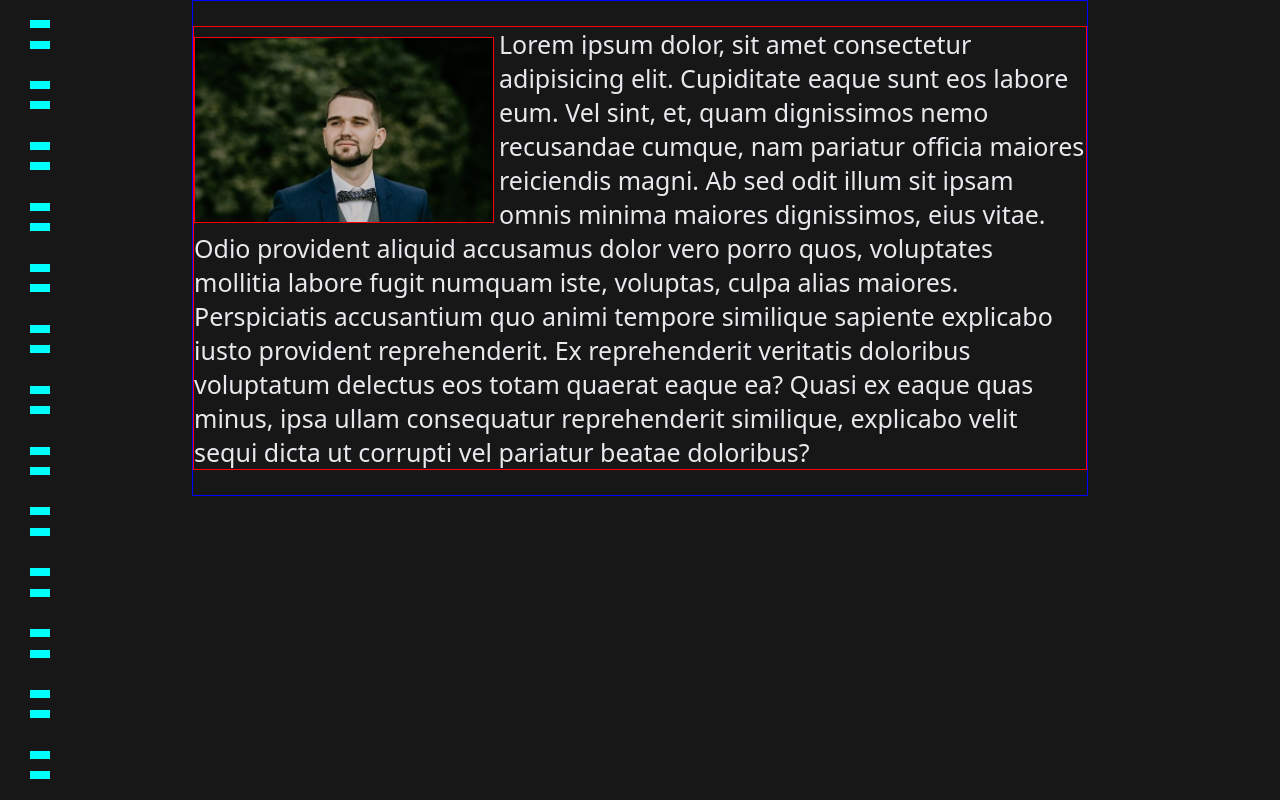
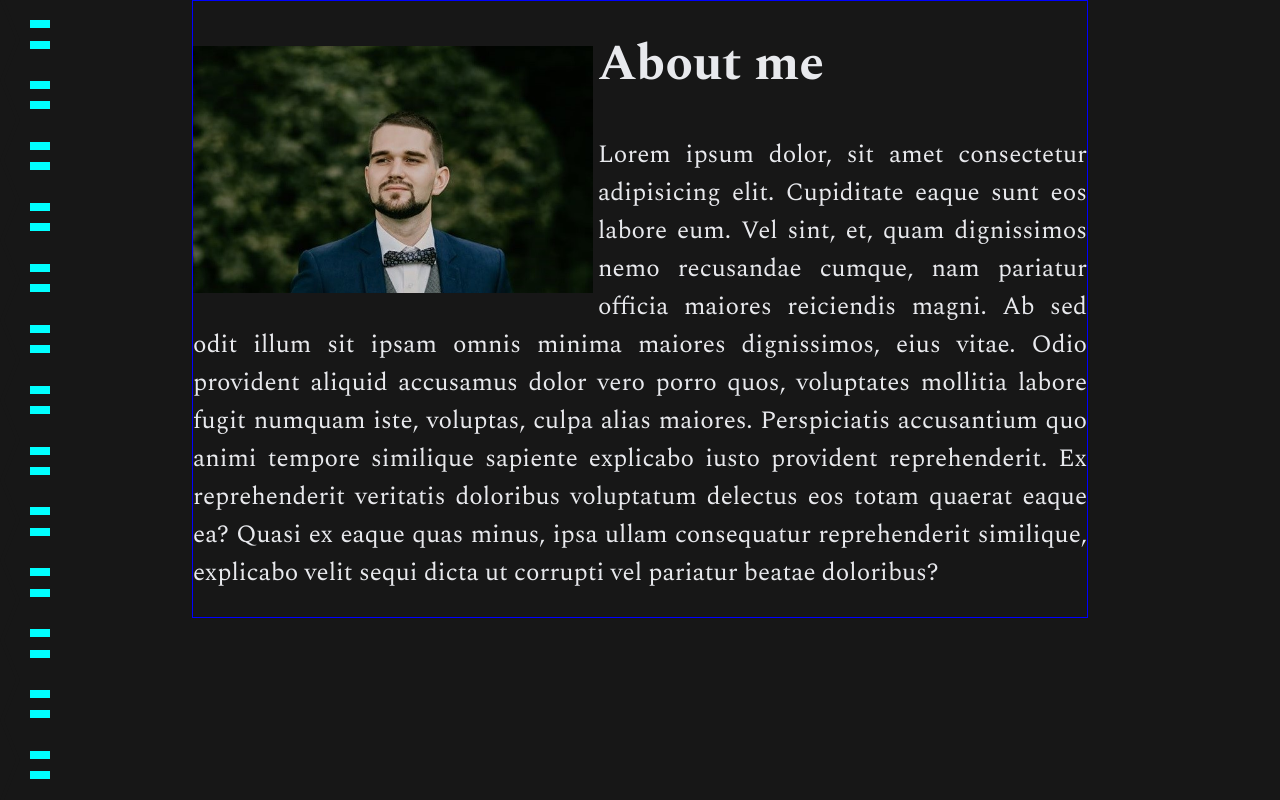
Before and after one commit to laurynas-cyber/Portfolio, a React (Create React App) app: page / in a window 1280 px wide. Built offline with nearby package versions, Linux system fonts and the light colour scheme.

Commit message:
text ready

```diff
--- a/src/App.jsx
+++ b/src/App.jsx
@@ -1,5 +1,6 @@
 import "./App.scss";
 import Scroll from "./Component/Scroll";
+
 
 function App() {
   return (
--- a/src/App.scss
+++ b/src/App.scss
@@ -1,4 +1,4 @@
-// @import "./Component//Animations/testas.scss";
+@import url("https://fonts.googleapis.com/css2?family=Fredoka:wght@300..700&family=Spectral:ital,wght@0,200;0,300;0,400;0,500;0,600;0,700;0,800;1,200;1,300;1,400;1,500;1,600;1,700;1,800&display=swap");
 
 html,
 body,
@@ -8,7 +8,7 @@ body,
 }
 
 body {
-  font-family: system-ui;
+  font-family: "Spectral", serif;
   margin: 0;
 }
 
--- a/src/Component/Scroll.jsx
+++ b/src/Component/Scroll.jsx
@@ -40,6 +40,7 @@ export default function Scroll() {
           <div className={styles.about}>
             <p>
               <img src={img}></img>
+              <h1>About me</h1>
               Lorem ipsum dolor, sit amet consectetur adipisicing elit.
               Cupiditate eaque sunt eos labore eum. Vel sint, et, quam
               dignissimos nemo recusandae cumque, nam pariatur officia maiores
@@ -103,7 +104,7 @@ export default function Scroll() {
           // }}
           style={{
             transform: scrollYProgress.to(
-              (val) => `translate(-50%, -${val * 40 + 10}%)`
+              (val) => `translate(-50%, -${val * 50}%)`
             ),
             clipPath: scrollYProgress.to(
               (val) =>
--- a/src/Component/styles.module.scss
+++ b/src/Component/styles.module.scss
@@ -140,14 +140,15 @@
   .about {
     border: solid 1px blue;
     p {
-      border: solid 1px red;
-      text-align: start;
+      text-align: justify;
       font-size: 25px;
       img {
-        border: solid 1px red;
-        margin: 10px 5px 0px 0px;
-        width: 300px;
+        margin: 20px 5px 0px 0px;
+        width: 400px;
         float: inline-start;
+      }
+      h1 {
+        margin-top: 10px;
       }
     }
   }
```
